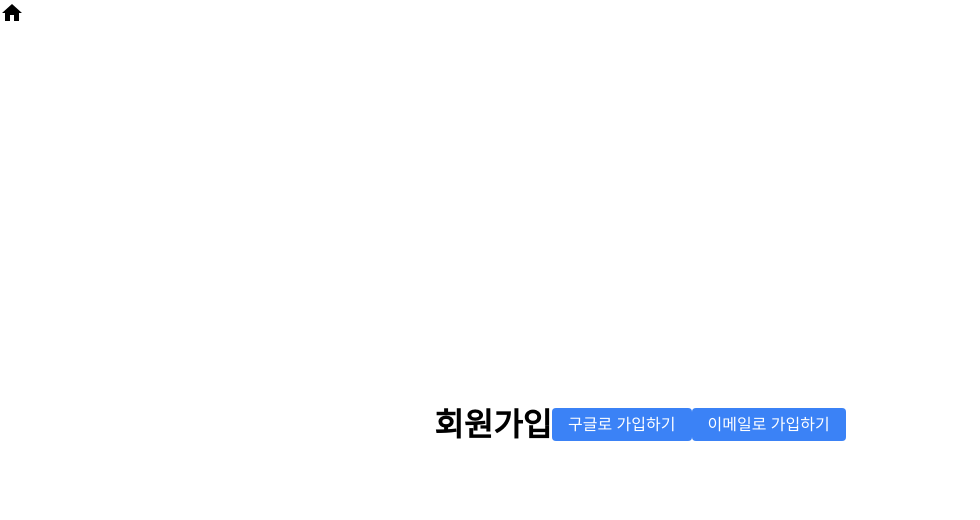
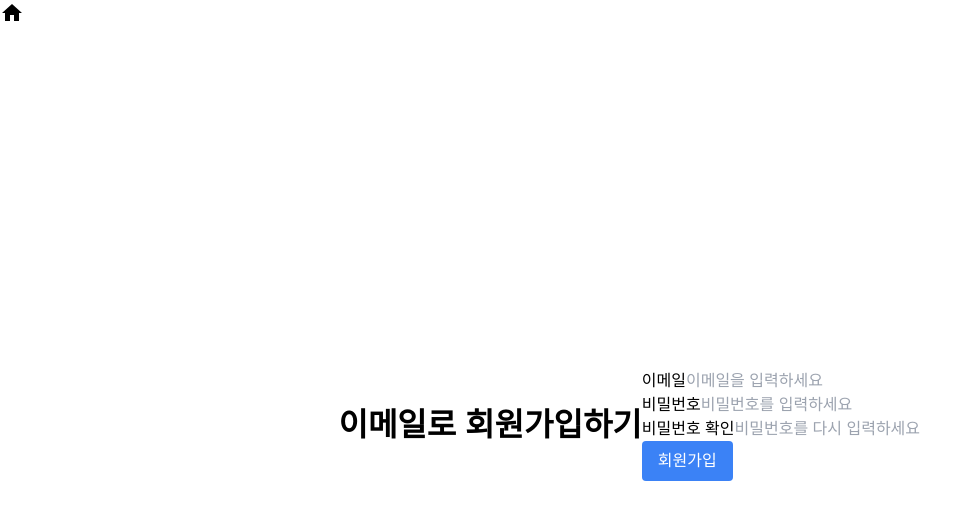
Before and after one commit to bora001/work-flows-demo, a Next.js app: page /join in a window 1280 px wide. Shown: the top 520 px of the page, without its empty margins (0-980 px from the left). Built offline with nearby package versions, Linux system fonts and the light colour scheme; no server answers.

Commit message:
[feat] 구글 회원가입/로그인

```diff
--- a/src/app/join/page.tsx
+++ b/src/app/join/page.tsx
@@ -1,18 +1,10 @@
-import Link from "next/link";
-import React from "react";
+import JoinForm from "@/components/Join/JoinForm";
 
 const page = () => {
   return (
     <div className="center flex-col gap-3">
-      <h1 className="title">회원가입</h1>
-      <div className="flex gap-3">
-        <Link href="/join/google" className="btn">
-          구글로 가입하기
-        </Link>
-        <Link href="/join/email" className="btn">
-          이메일로 가입하기
-        </Link>
-      </div>
+      <h1 className="title">이메일로 회원가입하기</h1>
+      <JoinForm />
     </div>
   );
 };
--- a/src/components/Home/HomePage.tsx
+++ b/src/components/Home/HomePage.tsx
@@ -3,6 +3,7 @@ import Link from "next/link";
 import useIsLogin from "@/hooks/useIsLogin";
 import { signOut } from "firebase/auth";
 import { auth } from "@/lib/firebase";
+import SignInWithGoogle from "../Login/SignInWithGoogle";
 
 const HomePage = () => {
   const { isLogin, email } = useIsLogin();
@@ -23,6 +24,7 @@ const HomePage = () => {
           <Link href="/login" className="btn">
             로그인
           </Link>
+          <SignInWithGoogle />
         </div>
       )}
     </>
--- a/src/components/Join/JoinForm.tsx
+++ b/src/components/Join/JoinForm.tsx
@@ -6,11 +6,6 @@ import { createUserWithEmailAndPassword } from "firebase/auth";
 import { auth } from "@/lib/firebase";
 import { useRouter } from "next/navigation";
 import { FormData } from "@/constants/constants";
-// interface SignUpFormData {
-//   email: string;
-//   password: string;
-//   confirmPassword: string;
-// }
 
 const JoinForm = () => {
   const router = useRouter();
@@ -22,6 +17,7 @@ const JoinForm = () => {
   } = useForm<FormData>();
 
   const handleSignUp = async (data: FormData) => {
+    try {
       const { email, password } = data;
       const userCredential = await createUserWithEmailAndPassword(
         auth,
@@ -30,6 +26,9 @@ const JoinForm = () => {
       );
       if (userCredential.user) {
         router.push("/");
+      }
+    } catch (err) {
+      console.log("err", err);
     }
   };
 
--- a/src/lib/firebase.ts
+++ b/src/lib/firebase.ts
@@ -1,6 +1,6 @@
 import { initializeApp } from "firebase/app";
 import { getFirestore } from "firebase/firestore";
-import { getAuth } from "firebase/auth";
+import { GoogleAuthProvider, getAuth } from "firebase/auth";
 
 // Firebase 설정 객체
 const firebaseConfig = {
@@ -19,5 +19,6 @@ const app = initializeApp(firebaseConfig);
 // Firestore와 Auth 객체를 초기화
 export const db = getFirestore(app);
 export const auth = getAuth(app);
+export const googleProvider = new GoogleAuthProvider();
 
 export default app;
```
Also changed, not shown: src/app/join/email/page.tsx (deleted, +0 -12 lines), src/app/join/google/page.tsx (deleted, +0 -7 lines), src/components/Login/LoginForm.tsx (+5 -6 lines), src/components/Login/SignInWithGoogle.tsx (added, +28 -0 lines). Lines whose indentation alone changed are shown as unchanged.
